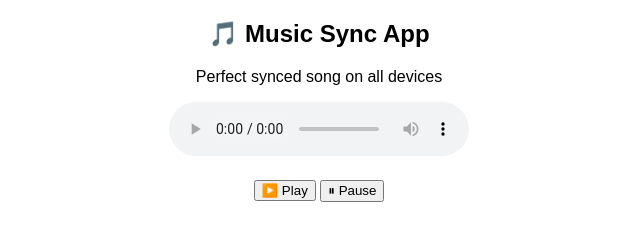
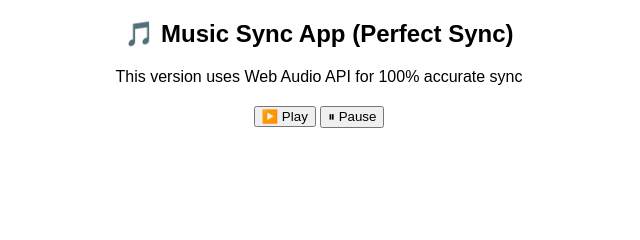
Before and after one commit to Pushwin/music-sync-app, a plain HTML site: page client/index.html in a window 1280 px wide. Shown: the whole page, without its empty margins (321-961 px from the left). Drawn offline with nearby package versions, Linux system fonts and the light colour scheme; no server answers.

Commit message:
Improved audio sync with requestAnimationFrame and early buffer

```diff
--- a/client/index.html
+++ b/client/index.html
@@ -2,17 +2,13 @@
 <html>
 <head>
   <meta charset="UTF-8">
-  <title>Music Sync App</title>
+  <title>Music Sync (Web Audio)</title>
   <meta name="viewport" content="width=device-width, initial-scale=1.0">
   <link rel="stylesheet" href="style.css">
 </head>
 <body>
-  <h2>🎵 Music Sync App</h2>
-  <p>Perfect synced song on all devices</p>
-
-  <audio id="audio" controls>
-    <source src="https://media.vocaroo.com/mp3/13vvld8kQ12W" type="audio/mpeg">
-  </audio>
+  <h2>🎵 Music Sync App (Perfect Sync)</h2>
+  <p>This version uses Web Audio API for 100% accurate sync</p>
 
   <div id="controls">
     <button id="playBtn">▶️ Play</button>
```
Also changed, not shown: client/script.js (line endings or trailing spaces), server/index.js (line endings or trailing spaces).
